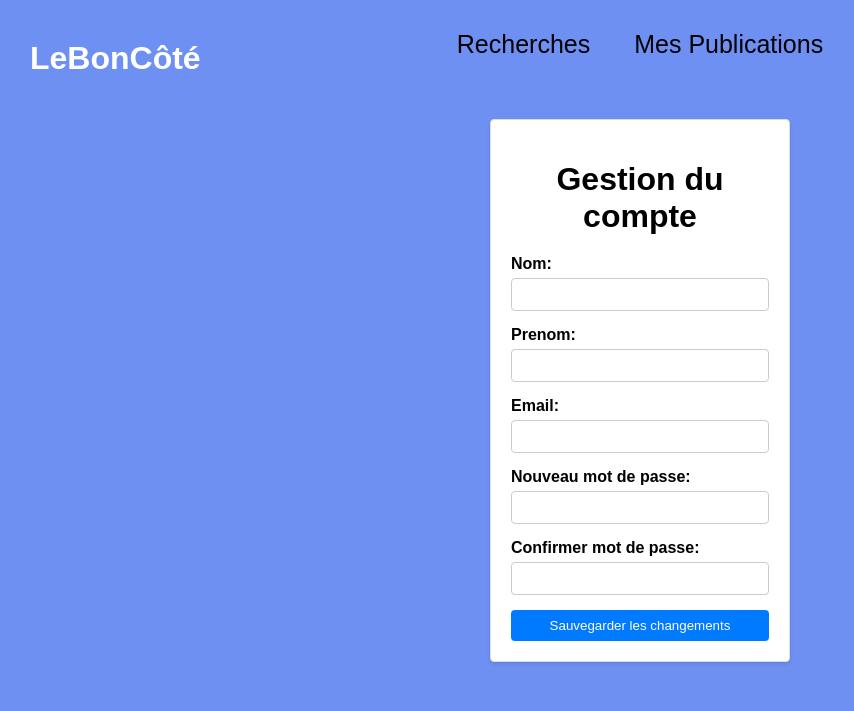
After one commit to SprigganTwelve/LeBonCote-publication-d-annonce-, a PHP site: page /update/update.php in a window 1280 px wide. The commit adds this page. Shown: the top 711 px of the page, without its empty margins (0-854 px from the left). Run offline with PHP 8.4, Linux system fonts and the light colour scheme; a user stored in the database is signed in.

Commit message:
last commit

```diff
--- a/moncompte/mon_compte.php
+++ b/moncompte/mon_compte.php
@@ -26,6 +26,7 @@ $row = mysqli_fetch_array($query);
         <?php echo $row["nom"] . " " . $row["prenom"] ?>
     </h1>
     <span><a href="../recherche/recherche.php">RECHERCHE</a></span>
+    <span><a href="update/update.php">METTRE A JOUR VOTR COMPTE ?</a></span>
     <span><a href="logout.php">Se déconnecter</a></span>
 </body>
 
--- /dev/null
+++ b/moncompte/update/testing2.js
@@ -0,0 +1,14 @@
+document.getElementById('save-changes').addEventListener('click', () => {
+    const password = document.getElementById('password').value;
+    const confirmPassword = document.getElementById('confirm-password').value;
+
+    if (password !== confirmPassword) {
+        alert('Passwords do not match');
+        return;
+    }
+
+    // Save the changes using AJAX or Fetch API
+    // ...
+
+    alert('Changes saved successfully');
+});
--- /dev/null
+++ b/moncompte/update/update.php
@@ -0,0 +1,89 @@
+<?php
+
+include('../../config/connectDb.php');
+
+session_start();
+$user_id = $_SESSION['user_id'];
+if (!isset($user_id)) {
+    header('Location:../connexion/connexion.php');
+}
+
+if (isset($_POST['submit'])) {
+
+
+
+    $nom = $_POST["nom"];
+    $adresse = $_POST["email"];
+    $password = md5($_POST["password"]);
+    $prenom = ($_POST['prenom']);
+    $passwordConfirm = md5($_POST["passwordConfirm"]);
+    if ($password === $passwordConfirm) {
+        $execute = mysqli_query($connexion, " UPDATE   `utilisateurs`  SET nom ='$nom', prenom='$prenom', email ='$adresse', password='$password'
+    WHERE id = $user_id  ");
+        echo "Reussie";
+        header("location:../../home/index.php");
+    }
+
+}
+
+
+?>
+
+
+<!DOCTYPE html>
+<html lang="en">
+
+<head>
+    <meta charset="UTF-8">
+    <meta name="viewport" content="width=device-width, initial-scale=1.0">
+    <title>Gestion du compte</title>
+    <link rel="stylesheet" href="../../style/update.css">
+</head>
+
+<body>
+    <a class="logo" href="../../home/index.php">LeBonCôté</a>
+
+    <nav>
+        <ul>
+
+            <li><a href="../../recherche/recherche.php">Recherches</a></li>
+            <li><a href="../../publication/publication.php">Mes Publications</a></li>
+        </ul>
+    </nav>
+
+    <div class="container">
+        <form action="" method="post">
+            <h1>Gestion du compte</h1>
+            <div class="form-group">
+                <label for="prenom">Nom:</label>
+                <input type="text" id="username" name="nom" value="<?php echo @$_POST['nom'] ?>">
+            </div>
+
+
+            <div class="form-group">
+                <label for="username">Prenom:</label>
+                <input type="text" id="username" name="prenom" value="<?php echo @$_POST['prenom'] ?>">
+            </div>
+
+
+
+
+            <div class="form-group">
+                <label for="email">Email:</label>
+                <input type="email" id="email" name="email" value="<?php echo @$_POST['email'] ?>">
+            </div>
+            <div class="form-group">
+                <label for="password">Nouveau mot de passe:</label>
+                <input type="password" name="password" id="password">
+            </div>
+            <div class="form-group">
+                <label for="confirm-password">Confirmer mot de passe:</label>
+                <input type="password" name="passwordConfirm" id="confirm-password">
+            </div>
+            <input id="save-changes" type="submit" name="submit" value="Sauvegarder les changements">
+    </div>
+    </form>
+    <script src="testing2.js"></script>
+</body>
+
+</html>
--- /dev/null
+++ b/style/update.css
@@ -0,0 +1,114 @@
+* {
+  box-sizing: border-box;
+}
+
+body {
+  font-family: Arial, sans-serif;
+  background-color: #6f90f3;
+  margin: 0;
+  padding: 0;
+}
+
+.container {
+  width: 300px;
+  background-color: #fff;
+  margin: 50px auto;
+  padding: 20px;
+  border: 1px solid #ddd;
+  border-radius: 4px;
+  box-shadow: 0 2px 4px rgba(0, 0, 0, 0.1);
+}
+
+h1 {
+  text-align: center;
+  margin-bottom: 20px;
+}
+
+.form-group {
+  margin-bottom: 15px;
+}
+
+label {
+  display: block;
+  font-weight: bold;
+  margin-bottom: 5px;
+}
+
+input[type="text"],
+input[type="email"],
+input[type="password"] {
+  width: 100%;
+  padding: 8px;
+  border: 1px solid #ccc;
+  border-radius: 4px;
+}
+
+#save-changes {
+  width: 100%;
+  padding: 8px;
+  background-color: #007bff;
+  color: #fff;
+  border: none;
+  border-radius: 4px;
+  cursor: pointer;
+}
+
+button:hover {
+  background-color: #0069d9;
+}
+nav {
+  background-color: #ffffff;
+  padding: 10px;
+}
+
+nav ul {
+  list-style-type: none;
+  margin: 0;
+  padding: 0;
+  display: flex;
+  justify-content: space-between;
+}
+
+nav ul li {
+  margin: 0 10px;
+}
+
+nav ul li a {
+  color: white;
+  text-decoration: none;
+}
+
+nav ul li a {
+  color: rgb(0, 0, 0);
+  padding: 6px 12px;
+  border: none;
+  cursor: pointer;
+}
+
+a:hover {
+  background-color: #e2e7f7;
+  color: #5771be;
+}
+nav {
+  background-color: #6f90f3;
+  color: white;
+  display: flex;
+  gap: 10px;
+  justify-content: center;
+  align-items: center;
+  margin-top: 20px;
+  font-size: 25px;
+}
+.logo {
+  position: absolute;
+  color: white;
+  margin: 20px 30px;
+  font-weight: bold;
+  font-size: 2em;
+  text-decoration: none;
+  cursor: pointer;
+}
+
+.logo:hover {
+  text-decoration: none;
+}
```
